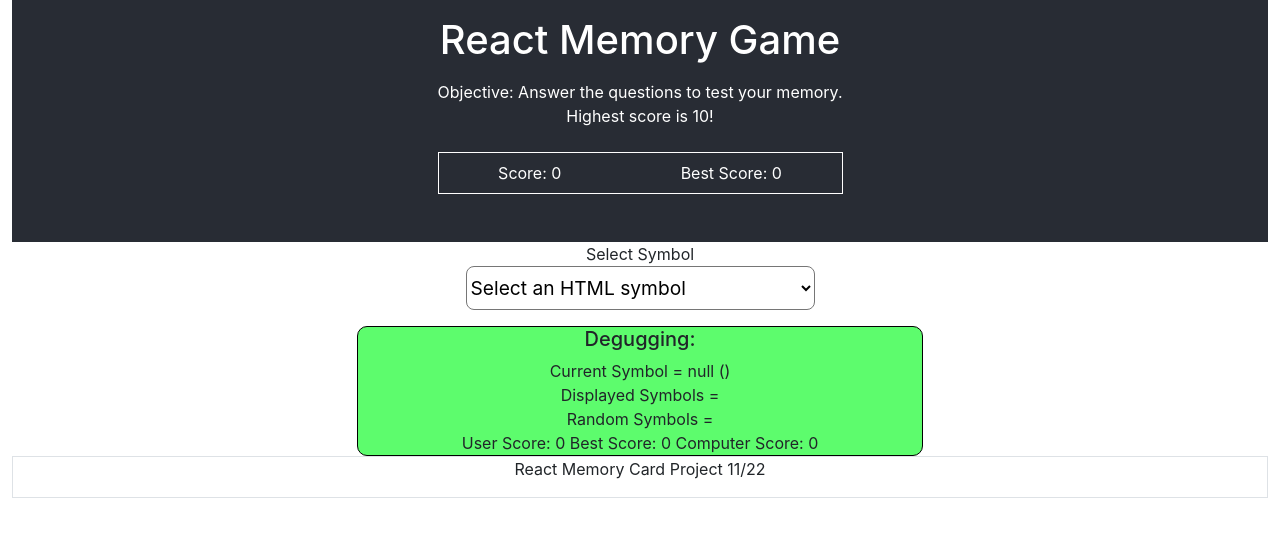
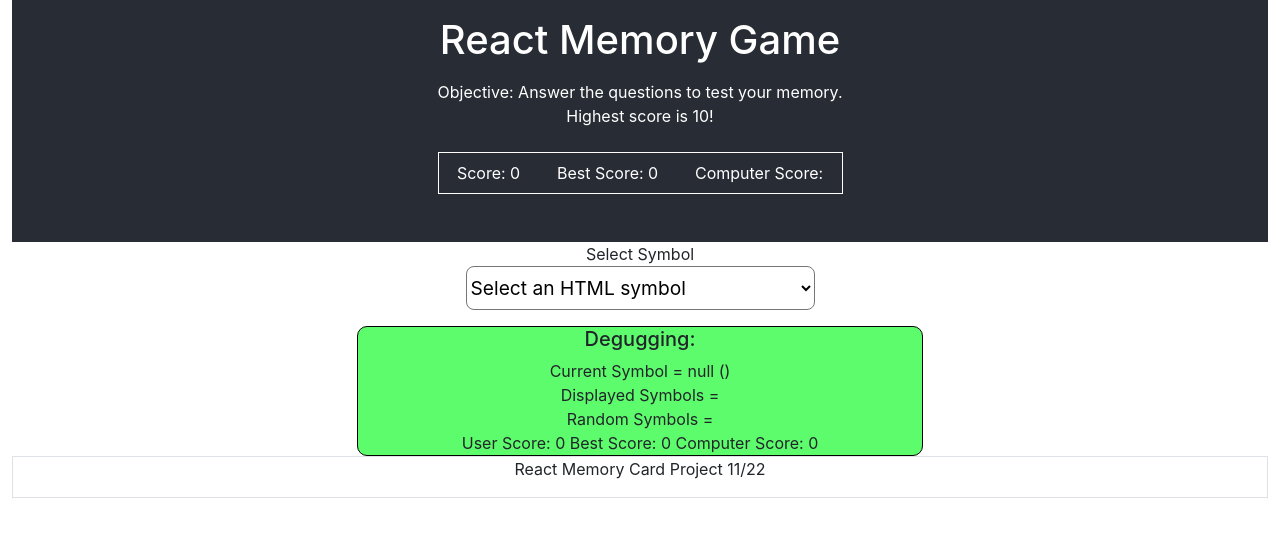
Before and after one commit to reidbraswell1/react-memory-card-project, a React (Create React App) app: page / in a window 1280 px wide. Shown: the top 536 px of the page. Built offline with nearby package versions, Linux system fonts and the light colour scheme.

Commit message:
Adding computer score to score card

```diff
--- a/src/components/Header.jsx
+++ b/src/components/Header.jsx
@@ -11,7 +11,7 @@
             <p className="mt-3 mb-3">Objective: Answer the questions to test your memory.
                 <br></br>Highest score is {this.props.highestScore}!
             </p>
-            <ScoreCard score={this.props.score} bestScore={this.props.bestScore}></ScoreCard>
+            <ScoreCard score={this.props.score} bestScore={this.props.bestScore} computerScore={this.props.computerScore}></ScoreCard>
         </div>)
     }
 }
--- a/src/components/ScoreCard.jsx
+++ b/src/components/ScoreCard.jsx
@@ -8,6 +8,7 @@
         return (<div className="App-scoreboard mt-4 mb-5 pt-2 pb-2">
             <span>Score: {this.props.score}</span>
             <span>Best Score: {this.props.bestScore}</span>
+            <span>Computer Score: {this.props.computerScore}</span>
             </div>);
     }
 }
```
